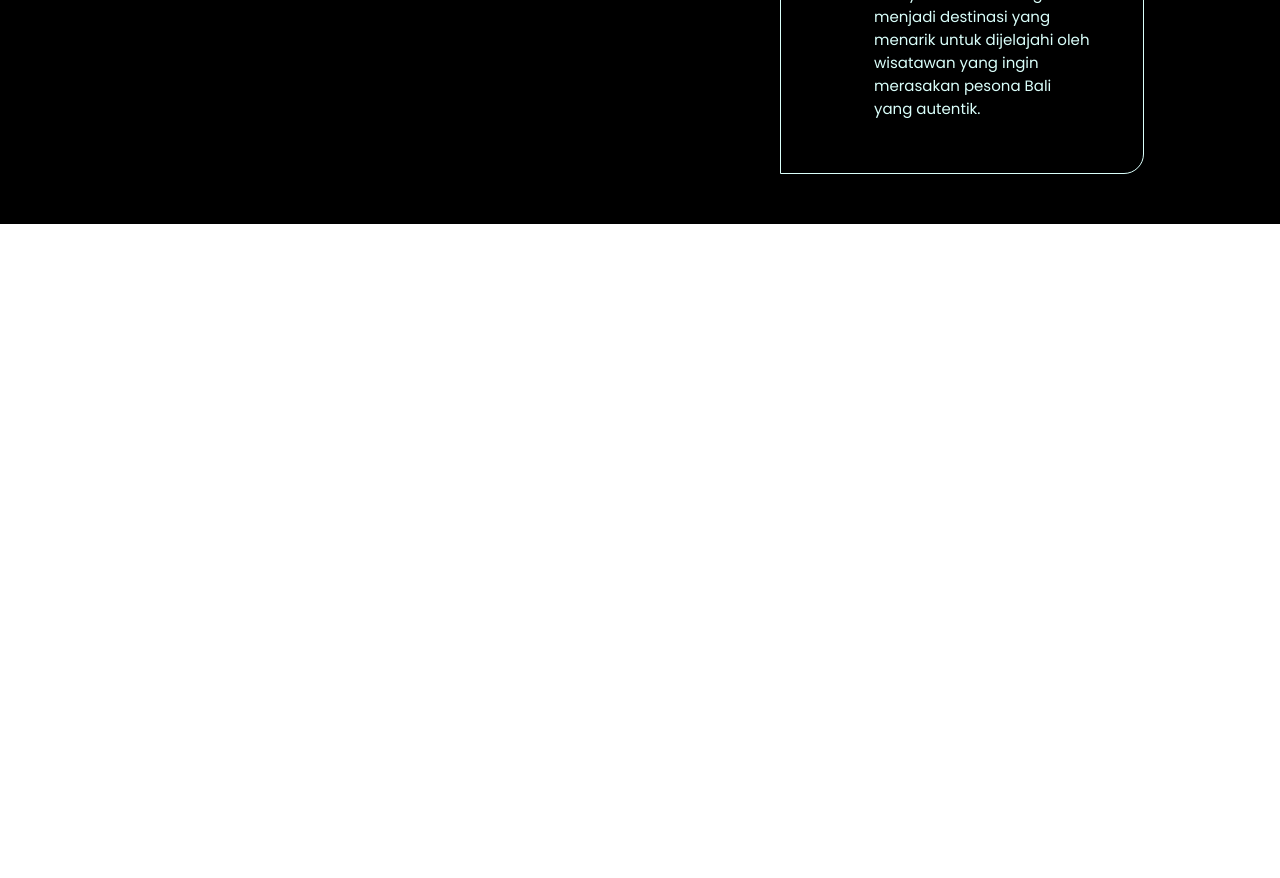
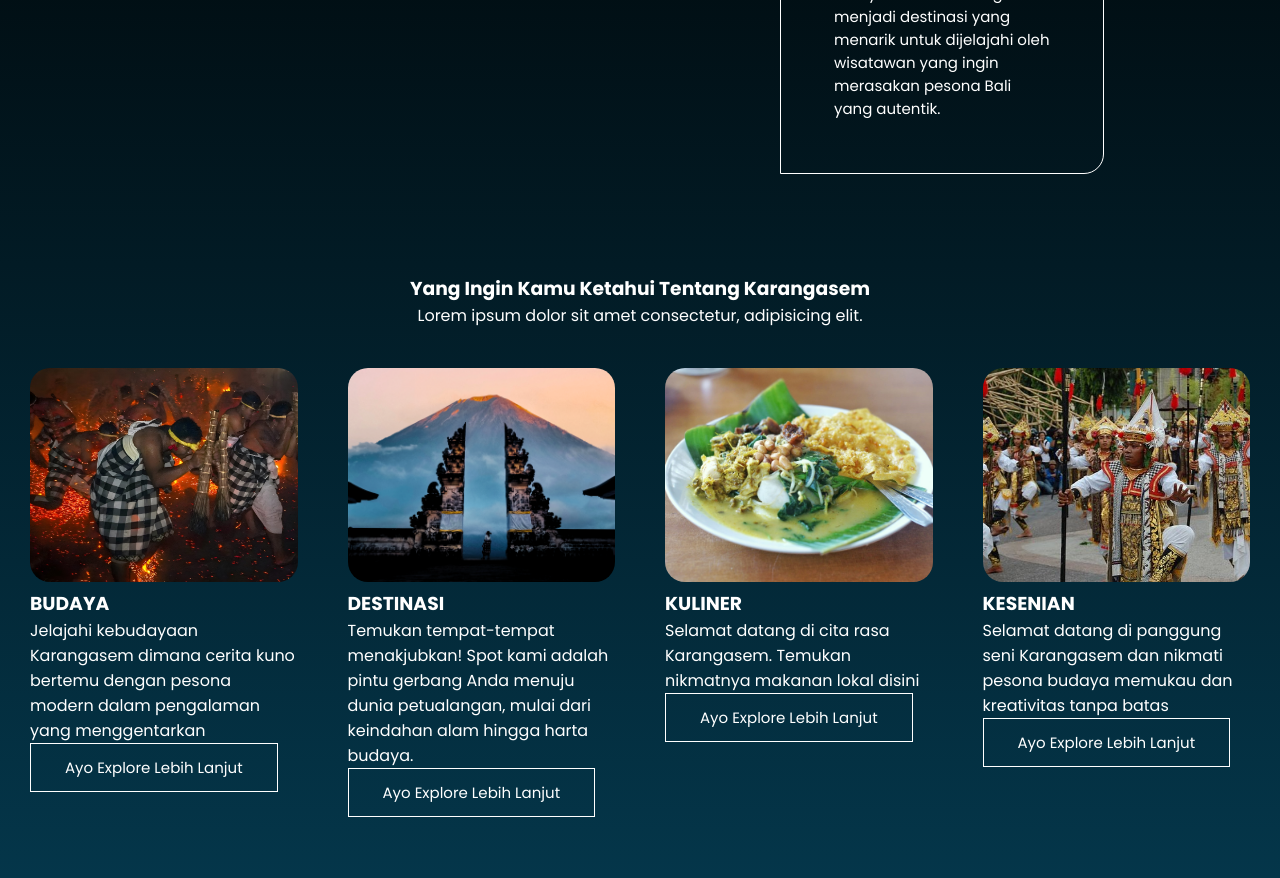
Before and after one commit to ibkdsurya/BalTure-Karangasem, a plain HTML site: page index.html in a window 1280 px wide. Shown: the part 1456-2334 px from the top of the page. Before the commit the page ends 1680 px from the top, so only its background shows below. Drawn offline with Linux system fonts and the light colour scheme.

Commit message:
Add files via upload

```diff
--- a/index.html
+++ b/index.html
@@ -25,7 +25,7 @@
                 <i class="fa-solid fa-xmark" onclick="hideMenu()"></i>
                 <ul>
                     <li><a href="">HOME</a></li>
-                    <li><a href="">TENTANG</a></li>
+                    <li><a href="#about">TENTANG</a></li>
                     <li><a href="">BUDAYA</a></li>
                     <li><a href="">DESTINASI</a></li>
                     <li><a href="">KULINER</a></li>
@@ -49,13 +49,54 @@
     </section>
 
     <!-- tentang -->
-    <section class="tentang"> <br><br>
-        <img src="recourse/MAP.png" alt="map" class="gambar-tentang">
-        <div class="tentang-text-box">
-            <h1>Mengenal Karangasem</h1>
-            <p>Karangasem adalah salah satu kabupaten yang terletak di Pulau Dewata Bali. Bersebelahan dengan Kabupaten Buleleng di sebelah barat, dan Kabupaten Klungkung di sebelah selatan.Kabupaten ini pernah menjadi pusat kekuasaan di Bali, dengan Kerajaan Karangasem yang berdiri pada abad ke-18 yang menyebabkan banyaknya budaya dengan kombinasi keindahan alam, warisan sejarah yang menyebabkan Karangasem menjadi destinasi yang menarik untuk dijelajahi oleh wisatawan yang ingin merasakan pesona Bali yang autentik.</p>
-        </div>
+    <section class="gabungan-tentang">
+
+        <section class="tentang" id="about"> <br><br>
+            <img src="recourse/MAP.png" alt="map" class="gambar-tentang">
+            <div class="tentang-text-box">
+                <h1>Mengenal Karangasem</h1>
+                <p>Karangasem adalah salah satu kabupaten yang terletak di Pulau Dewata Bali. Bersebelahan dengan Kabupaten Buleleng di sebelah barat, dan Kabupaten Klungkung di sebelah selatan.Kabupaten ini pernah menjadi pusat kekuasaan di Bali, dengan Kerajaan Karangasem yang berdiri pada abad ke-18 yang menyebabkan banyaknya budaya dengan kombinasi keindahan alam, warisan sejarah yang menyebabkan Karangasem menjadi destinasi yang menarik untuk dijelajahi oleh wisatawan yang ingin merasakan pesona Bali yang autentik.</p>
+            </div>
+
+        </section>
+
+         <!-- pilihan -->
+         <section class="pilihan"> <br><br>
+                <h1>Yang Ingin Kamu Ketahui Tentang Karangasem</h1>
+                <p>Lorem ipsum dolor sit amet consectetur, adipisicing elit.</p>
+
+            <div class="row">
+                <div class="pilihan-col">
+                    <img src="recourse/budaya_perang_api.jpg" alt="budaya">
+                    <h3>BUDAYA</h3>
+                    <p>Jelajahi kebudayaan Karangasem dimana cerita kuno bertemu dengan pesona modern dalam pengalaman yang menggentarkan </p>
+                    <a href="" class="hero-btn">Ayo Explore Lebih Lanjut</a>
+                </div>
+                <div class="pilihan-col">
+                    <img src="recourse/Destination.png" alt="budaya">
+                    <h3>DESTINASI</h3>
+                    <p>Temukan tempat-tempat menakjubkan! Spot kami adalah pintu gerbang Anda menuju dunia petualangan, mulai dari keindahan alam hingga harta budaya.</p>
+                    <a href="" class="hero-btn">Ayo Explore Lebih Lanjut</a>
+                </div>
+                <div class="pilihan-col">
+                    <img src="recourse/kuliner.jpg" alt="budaya">
+                    <h3>KULINER</h3>
+                    <p>Selamat datang di cita rasa Karangasem. Temukan nikmatnya makanan lokal disini </p>
+                    <a href="" class="hero-btn">Ayo Explore Lebih Lanjut</a>
+                </div>
+                <div class="pilihan-col">
+                    <img src="recourse/Kesenian.jpg" alt="budaya">
+                    <h3>KESENIAN</h3>
+                    <p>Selamat datang di panggung seni Karangasem dan nikmati pesona budaya memukau dan kreativitas tanpa batas</p>
+                    <a href="" class="hero-btn">Ayo Explore Lebih Lanjut</a>
+                </div>
+            </div>
     </section>
+    </section>
+
+    <!-- bagian budaya -->
+
+
 
 
 
@@ -64,7 +105,7 @@
     <script>
 
         var navLinks = document.getElementById("navLinks")
-
+9
         function showMenu (){
             navLinks.style.right = "0"
         }
--- a/style.css
+++ b/style.css
@@ -4,6 +4,10 @@
     font-family: 'Poppins', sans-serif;
 
 }
+html {
+    scroll-behavior: smooth;
+}
+
 body{
     color: black;
 }
@@ -112,40 +116,75 @@ nav .fa-solid{
 }
 
 /* bagiantentang */
-
+.gabungan-tentang{
+    background: linear-gradient(to bottom,black 20%, #04364A);
+}
 .tentang {
     padding: 100px 200px 50px 200px;
     display: flex;
     flex-direction: row;
     align-items: center;
-    background: black;
+
+
+}
+.tentang .about{
+    transition: 0.6s;
 }
 .gambar-tentang{
     width: 500px;
-    background: #DAFFFB;
+    background: #ffffff;
     padding: 40px;
     border-radius: 20px 20px 20px 20px;
 }
 .tentang-text-box h1{
     font-weight: bolder;
     font-size: 32px;
-    padding-left: 40px;
-
 }
 .tentang-text-box p{
     font-size: 15px;
     padding-top: 20px;
-    padding-left: 40px;
+}
+.tentang-text-box{
+    /* background: black; */
+    border: solid 1px #ffffff;
+    border-radius: 0px 20px 20px 0px;
+    padding: 53px;
+    color: #ffffff;
+    }
+
+
+/* bagian pilihan */
+.row {
+    display: flex;
+    gap: 50px;
+}
+.pilihan{
+    margin: auto;
+    text-align: center;
+    padding-left: 30px;
+    padding-right: 30px;
+}
+.pilihan-col{
+    padding-top: 40px;
+    flex-basis: 31%;
+    margin-bottom: 5%;
+    text-align: left;
 
 }
-.tentang-text-box{
-    background: black;
-    border: solid 1px #DAFFFB;
-    border-radius: 0px 20px 20px 0px;
-    padding: 53px;
-    color: #DAFFFB;
-    }
+.pilihan-col img{
+    width: 100%;
+    border-radius: 20px;
+}
 
+
+.pilihan-col h3,
+.pilihan-col p{
+    color: #ffffff;
+}
+.pilihan h1,
+.pilihan p{
+    color: #ffffff;
+}
 
 
 /*tampilan HP*/
@@ -208,5 +247,9 @@ nav .fa-solid{
     border-radius: 20px;
     }
 
-
+    .row {
+        display: flex;
+        gap: 50px;
+        flex-direction: column;
+    }
 }
```
Also changed, not shown: recourse/Destination.png (added), recourse/Kesenian.jpg (added), recourse/budaya_perang_api.jpg (added), recourse/budaya_perang_apiKECIL.jpg (added), recourse/kuliner.jpg (added), script.js (added).
